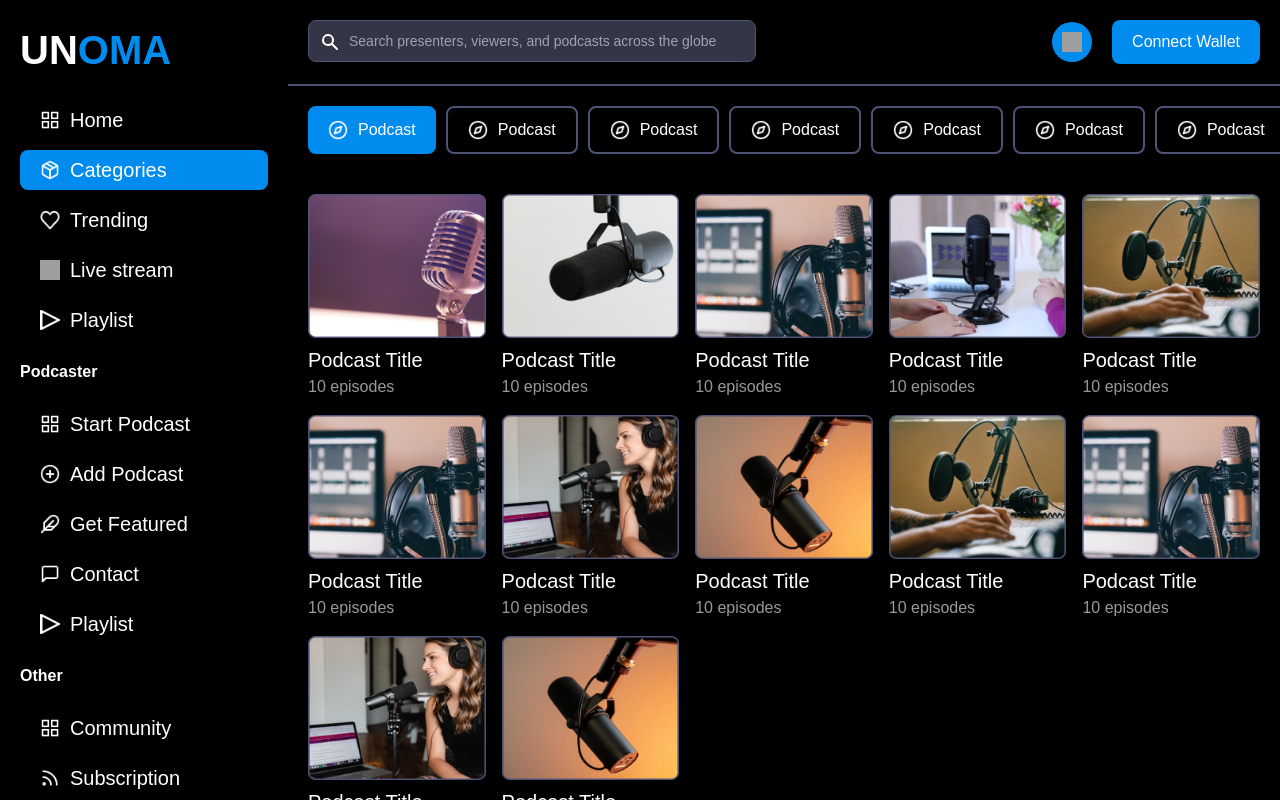
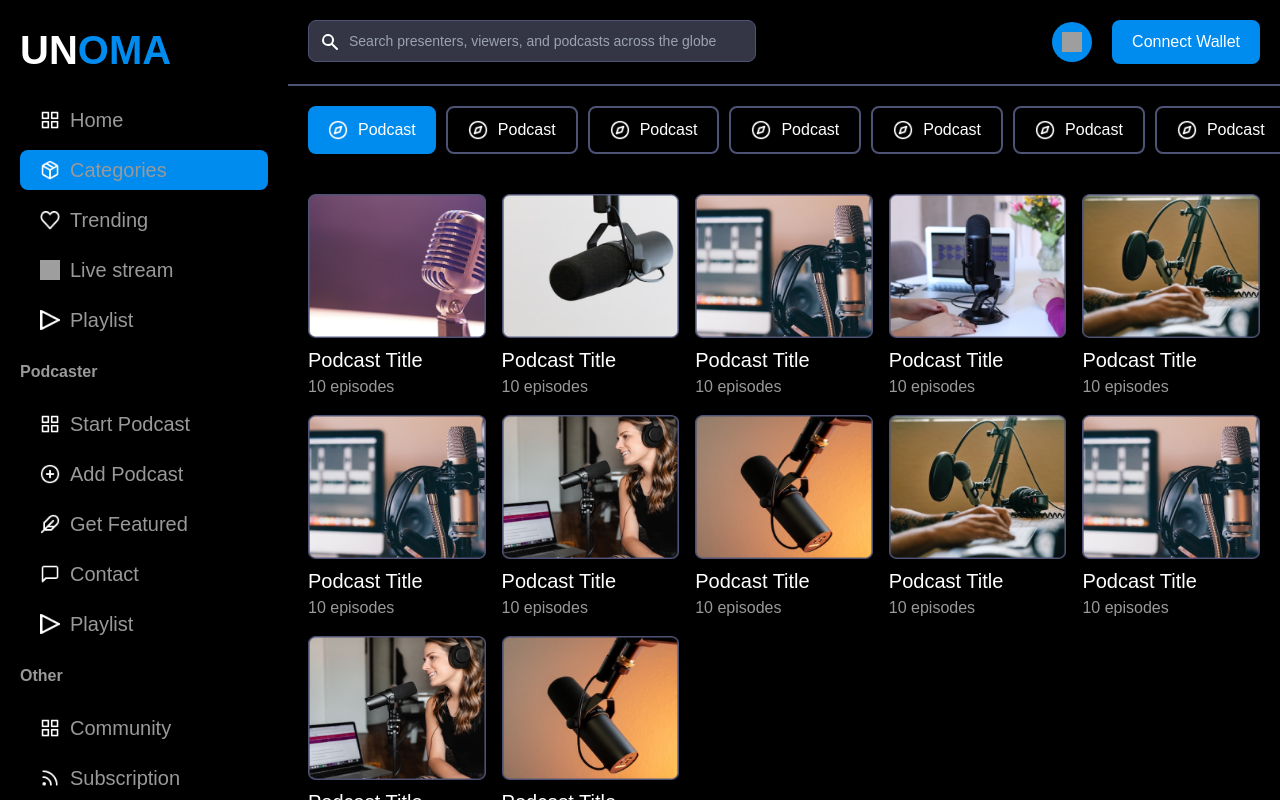
Before and after one commit to okhaimie-dev/unoma, a Next.js app in the folder src/unoma-app/: page / in a window 1280 px wide. Built offline with nearby package versions, Linux system fonts and the light colour scheme; grey boxes are pictures that could not be loaded.

Commit message:
suprememods

```diff
--- a/src/unoma-app/components/SideNav.tsx
+++ b/src/unoma-app/components/SideNav.tsx
@@ -9,13 +9,13 @@ export default function SideNav({ page }: Props) {
   return (
     <div className="fixed left-0 transform transition duration-1000 ease-in-out sidenav md:-translate-x-0
         h-screen 2-64 md:w-72 bg-black px-5 py-5 overflow-y-scroll scrollbar-thin scrollbar-thumb-[#008BEE]">
-        <div className="h1 uppercase text-black font-bold"><span className="text-white">Un</span><span className="text-blue">oma</span></div>
+        <div className="font-bold text-black uppercase h1"><span className="text-white">Un</span><span className="text-blue">oma</span></div>
         <div className="pt-5 space-y-2.5">
             <div>
                 <Link href="/">
                     <a className={`flex items-center h-10 hover:bg-blue ${page == "home" && "bg-blue"} px-5 rounded-lg space-x-2.5`}>
                         <Image src={"/grid.png"} width={20} height={20} />
-                        <h3 className="h3 text-white">Home</h3>
+                        <h3 className="h3 text-gray">Home</h3>
                     </a>
                 </Link>
             </div>
@@ -23,7 +23,7 @@ export default function SideNav({ page }: Props) {
                 <Link href="/categories">
                     <a className={`flex items-center h-10 hover:bg-blue ${page == "categories" && "bg-blue"} px-5 rounded-lg space-x-2.5`}>
                         <Image src={"/categories.png"} width={20} height={20} />
-                        <h3 className="h3 text-white">Categories</h3>
+                        <h3 className="h3 text-gray">Categories</h3>
                     </a>
                 </Link>
             </div>
@@ -31,7 +31,7 @@ export default function SideNav({ page }: Props) {
                 <Link href="/trending">
                     <a className={`flex items-center h-10 hover:bg-blue ${page == "trending" && "bg-blue"} px-5 rounded-lg space-x-2.5`}>
                         <Image src={"/trending.png"} width={20} height={20} />
-                        <h3 className="h3 text-white">Trending</h3>
+                        <h3 className="h3 text-gray">Trending</h3>
                     </a>
                 </Link>
             </div>
@@ -39,7 +39,7 @@ export default function SideNav({ page }: Props) {
                 <Link href="/stream">
                     <a className={`flex items-center h-10 hover:bg-blue ${page == "stream" && "bg-blue"} px-5 rounded-lg space-x-2.5`}>
                         <Image src={"/airplay.png"} width={20} height={20} />
-                        <h3 className="h3 text-white">Live stream</h3>
+                        <h3 className="h3 text-gray">Live stream</h3>
                     </a>
                 </Link>
             </div>
@@ -47,18 +47,18 @@ export default function SideNav({ page }: Props) {
                 <Link href="/playlist">
                     <a className={`flex items-center h-10 hover:bg-blue ${page == "playlist" && "bg-blue"} px-5 rounded-lg space-x-2.5`}>
                         <Image src={"/play.png"} width={20} height={20} />
-                        <h3 className="h3 text-white">Playlist</h3>
+                        <h3 className="h3 text-gray">Playlist</h3>
                     </a>
                 </Link>
             </div>
         </div>
-        <p className="p text-white font-semibold py-5">Podcaster</p>
+        <p className="py-5 font-semibold p text-gray">Podcaster</p>
         <div className="space-y-2.5">
             <div>
                 <Link href="/start">
                     <a className={`flex items-center h-10 hover:bg-blue ${page == "start" && "bg-blue"} px-5 rounded-lg space-x-2.5`}>
                         <Image src={"/grid.png"} width={20} height={20} />
-                        <h3 className="h3 text-white">Start Podcast</h3>
+                        <h3 className="h3 text-gray">Start Podcast</h3>
                     </a>
                 </Link>
             </div>
@@ -66,7 +66,7 @@ export default function SideNav({ page }: Props) {
                 <Link href="/add">
                     <a className={`flex items-center h-10 hover:bg-blue ${page == "add" && "bg-blue"} px-5 rounded-lg space-x-2.5`}>
                         <Image src={"/add.png"} width={20} height={20} />
-                        <h3 className="h3 text-white">Add Podcast</h3>
+                        <h3 className="h3 text-gray">Add Podcast</h3>
                     </a>
                 </Link>
             </div>
@@ -74,7 +74,7 @@ export default function SideNav({ page }: Props) {
                 <Link href="/featured">
                     <a className={`flex items-center h-10 hover:bg-blue ${page == "featured" && "bg-blue"} px-5 rounded-lg space-x-2.5`}>
                         <Image src={"/feather.png"} width={20} height={20} />
-                        <h3 className="h3 text-white">Get Featured</h3>
+                        <h3 className="h3 text-gray">Get Featured</h3>
                     </a>
                 </Link>
             </div>
@@ -82,7 +82,7 @@ export default function SideNav({ page }: Props) {
                 <Link href="/contact">
                     <a className={`flex items-center h-10 hover:bg-blue ${page == "contact" && "bg-blue"} px-5 rounded-lg space-x-2.5`}>
                         <Image src={"/contact.png"} width={20} height={20} />
-                        <h3 className="h3 text-white">Contact</h3>
+                        <h3 className="h3 text-gray">Contact</h3>
                     </a>
                 </Link>
             </div>
@@ -90,18 +90,18 @@ export default function SideNav({ page }: Props) {
                 <Link href="/playlist">
                     <a className={`flex items-center h-10 hover:bg-blue ${page == "playlist" && "bg-blue"} px-5 rounded-lg space-x-2.5`}>
                         <Image src={"/play.png"} width={20} height={20} />
-                        <h3 className="h3 text-white">Playlist</h3>
+                        <h3 className="h3 text-gray">Playlist</h3>
                     </a>
                 </Link>
             </div>
         </div>
-        <p className="p text-white font-semibold py-5">Other</p>
+        <p className="py-5 font-semibold p text-gray">Other</p>
         <div className="space-y-2.5">
             <div>
                 <Link href="/community">
                     <a className={`flex items-center h-10 hover:bg-blue ${page == "community" && "bg-blue"} px-5 rounded-lg space-x-2.5`}>
                         <Image src={"/grid.png"} width={20} height={20} />
-                        <h3 className="h3 text-white">Community</h3>
+                        <h3 className="h3 text-gray">Community</h3>
                     </a>
                 </Link>
             </div>
@@ -109,7 +109,7 @@ export default function SideNav({ page }: Props) {
                 <Link href="/subscription">
                     <a className={`flex items-center h-10 hover:bg-blue ${page == "subscription" && "bg-blue"} px-5 rounded-lg space-x-2.5`}>
                         <Image src={"/rss.png"} width={20} height={20} />
-                        <h3 className="h3 text-white">Subscription</h3>
+                        <h3 className="h3 text-gray">Subscription</h3>
                     </a>
                 </Link>
             </div>
@@ -117,7 +117,7 @@ export default function SideNav({ page }: Props) {
                 <Link href="/setting">
                     <a className={`flex items-center h-10 hover:bg-blue ${page == "setting" && "bg-blue"} px-5 rounded-lg space-x-2.5`}>
                         <Image src={"/settings.png"} width={20} height={20} />
-                        <h3 className="h3 text-white">Get Featured</h3>
+                        <h3 className="h3 text-gray">Get Featured</h3>
                     </a>
                 </Link>
             </div>
```
